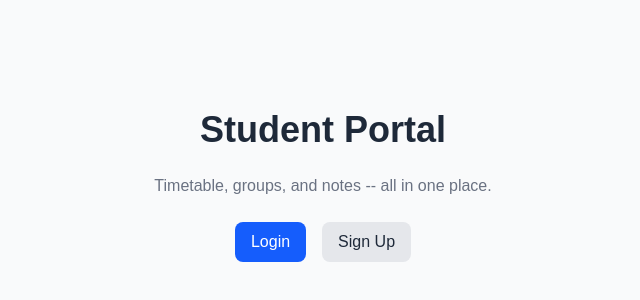
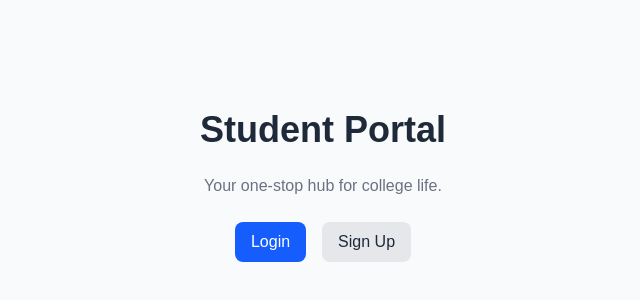
Before and after one commit to MSVelan/student-portal, a Next.js app: page / in a window 1280 px wide. Shown: the part 214-514 px from the top of the page, without its empty margins (317-957 px from the left). Built offline with nearby package versions, Linux system fonts and the light colour scheme.

Commit message:
update landing page tagline

```diff
--- a/app/page.tsx
+++ b/app/page.tsx
@@ -4,9 +4,7 @@ export default function Home() {
   return (
     <main className="min-h-screen flex flex-col items-center justify-center gap-6 bg-gray-50">
       <h1 className="text-4xl font-bold text-gray-800">Student Portal</h1>
-      <p className="text-gray-500">
-        Timetable, groups, and notes -- all in one place.
-      </p>
+      <p className="text-gray-500">Your one-stop hub for college life.</p>
       <nav className="flex gap-4">
         <Link
           href="/login"
```
